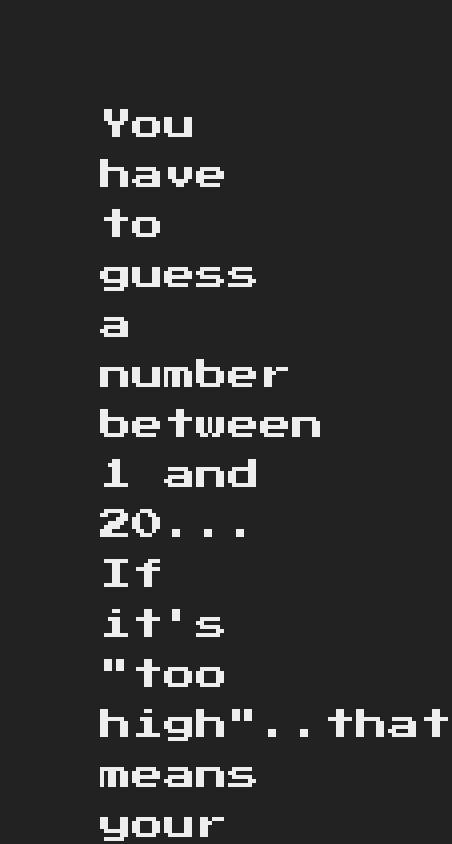
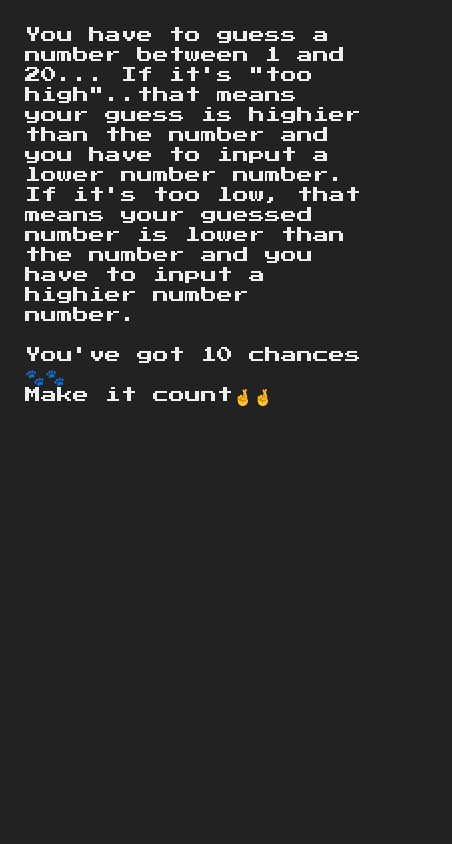
Before and after one commit to Quadry01/Guess-Number, a plain HTML site: page help.html in a window 390 px wide. Shown: the top 844 px of the page, 452 px wide, since content can reach past the window. Drawn offline with Linux system fonts and the light colour scheme.

Commit message:
help Mquery

```diff
--- a/style.css
+++ b/style.css
@@ -178,4 +178,13 @@ h1 {
 
     margin-bottom: 2rem;
   }
+
+  .help-info {
+    align-items: justify;
+    margin: 10px;
+    font-size: 16px;
+    padding: 15px;
+    line-height: 2rem;
+    /*line-height: 5rem;*/
+  }
 }
```
